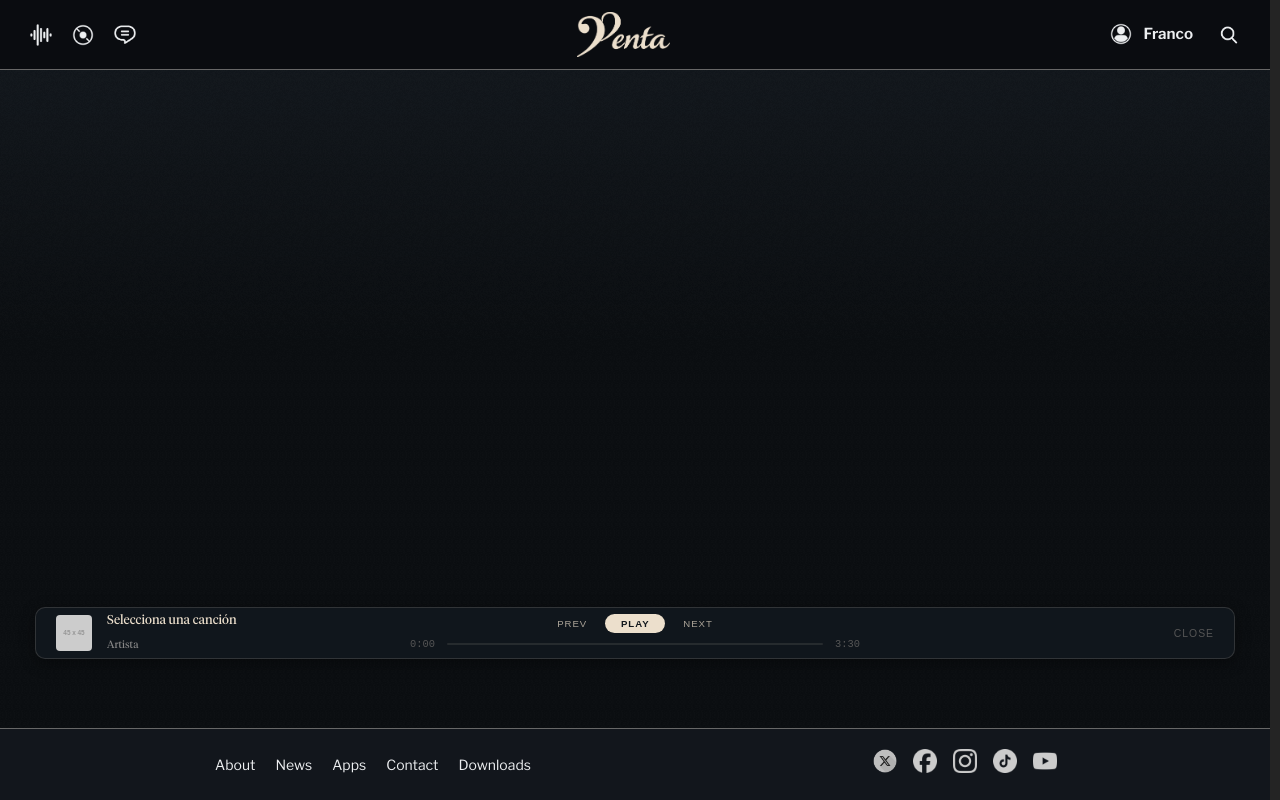
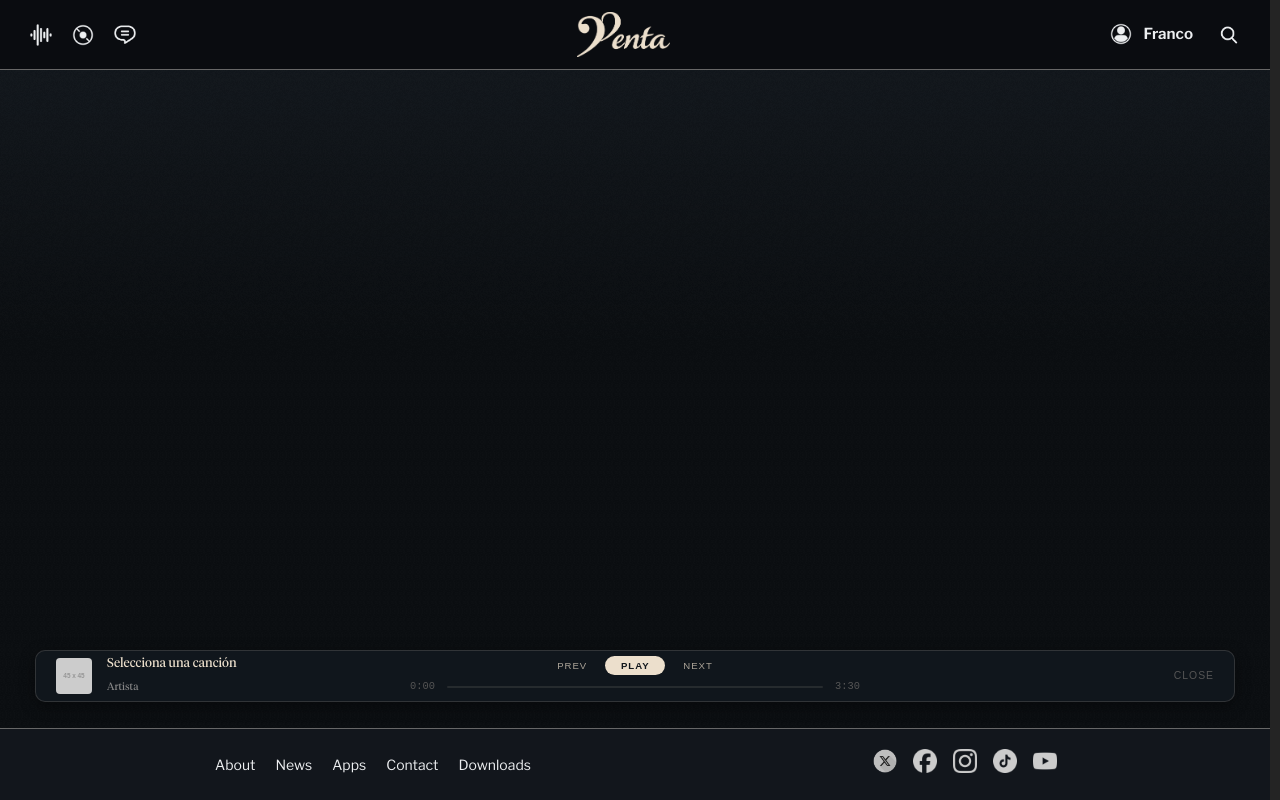
Before and after one commit to franqong/penta, a React (Vite) app in the folder frontend/: page /settings in a window 1280 px wide. Built offline with nearby package versions, Linux system fonts and the light colour scheme.

Commit message:
chore: Music Player adjustment

```diff
--- a/frontend/src/components/MusicPlayer.css
+++ b/frontend/src/components/MusicPlayer.css
@@ -2,7 +2,7 @@
 
 .music-player-placeholder {
   width: 100%;
-  height: 110px; /* Siempre ocupa su lugar, evitando que el footer se mueva al scrollear */
+  height: 25px; /* Siempre ocupa su lugar, evitando que el footer se mueva al scrollear */
   display: flex;
   justify-content: center;
   align-items: center;
```
